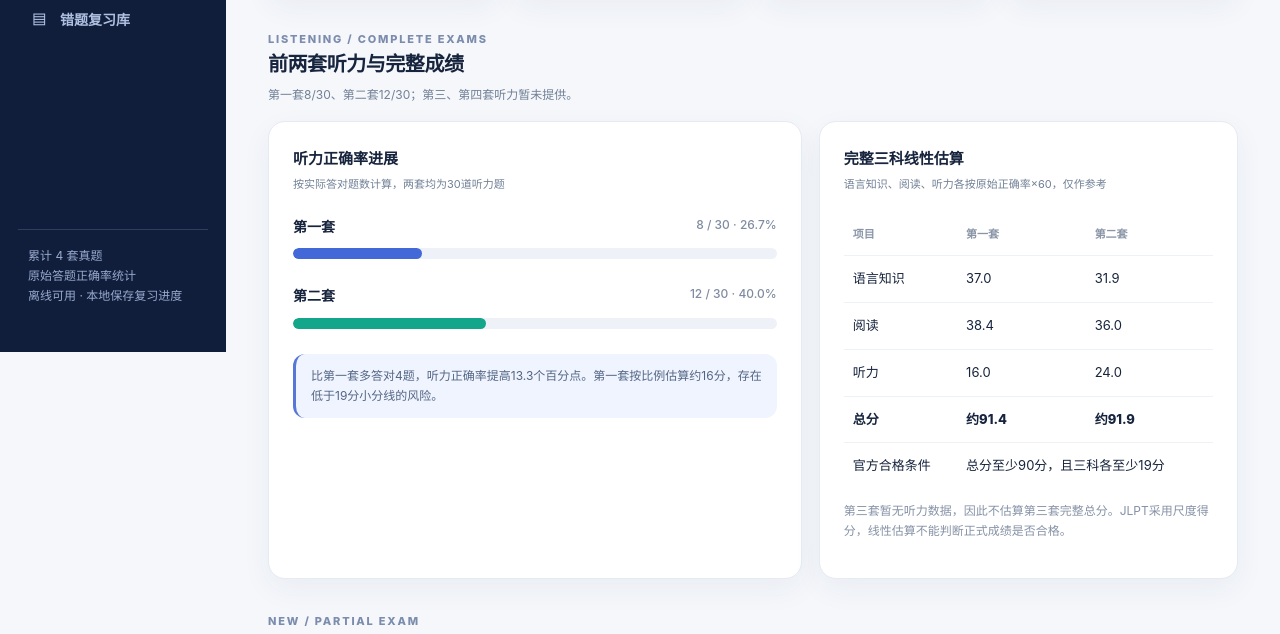
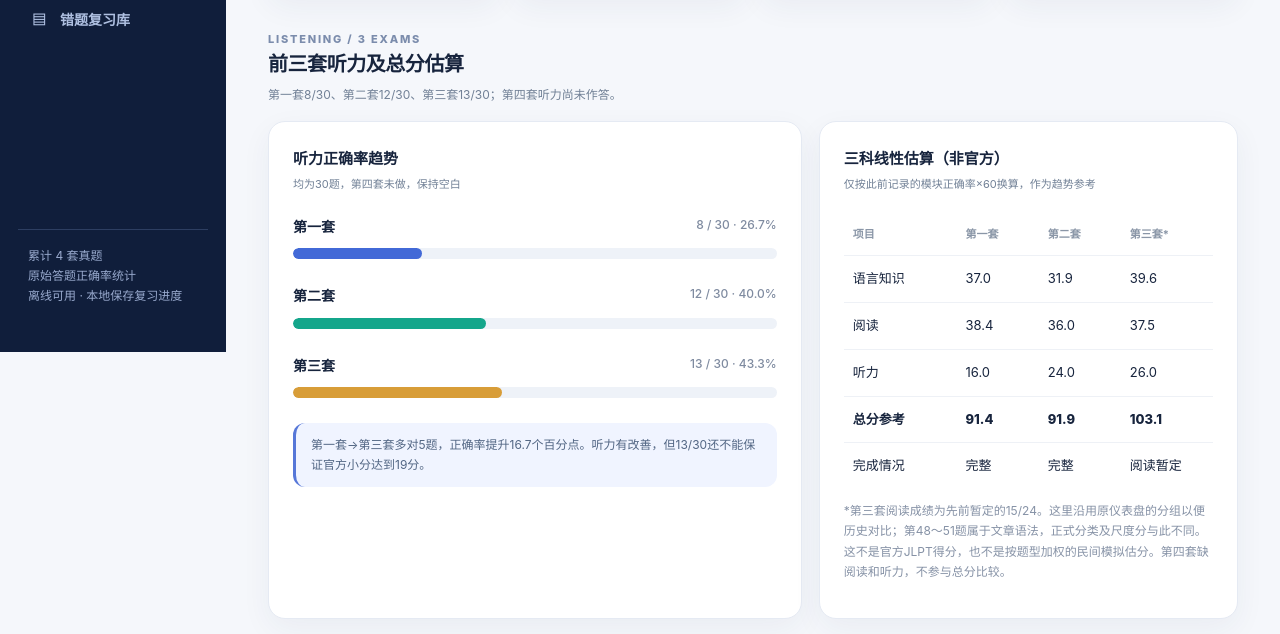
Before and after one commit to yuan-a-an/jlpt-n2-dashboard, a plain HTML site: page index.html in a window 1280 px wide. Shown: the part 448-1082 px from the top of the page. Drawn offline with Linux system fonts and the light colour scheme.

Commit message:
Add third mock listening score 13/30 and three-exam listening trend

```diff
--- a/index.html
+++ b/index.html
@@ -7,24 +7,28 @@
 <div class="card kpi"><div class="kpi-label">四套累计错题（不含听力）</div><div class="kpi-main">102 <span style="font-size:13px;color:#92a0b6">/ 262</span></div><div class="kpi-foot">27＋32＋25＋18题</div></div>
 <div class="card kpi"><div class="kpi-label">第四套词汇正确率</div><div class="kpi-main">80%</div><div class="kpi-foot good">24 / 30 · 连续两套80%</div></div>
 <div class="card kpi"><div class="kpi-label">首要提升项</div><div class="kpi-main" style="font-size:27px;color:#d35e6b">语法排序</div><div class="kpi-foot">四套共错16 / 20题</div></div></div></section>
-<section id="listening" class="section"><div class="section-head"><div><div class="section-tag">LISTENING / COMPLETE EXAMS</div><h2>前两套听力与完整成绩</h2><p>第一套8/30、第二套12/30；第三、第四套听力暂未提供。</p></div></div>
+<section id="listening" class="section"><div class="section-head"><div><div class="section-tag">LISTENING / 3 EXAMS</div><h2>前三套听力及总分估算</h2><p>第一套8/30、第二套12/30、第三套13/30；第四套听力尚未作答。</p></div></div>
 <div class="grid2">
-<div class="card panel"><h3>听力正确率进展</h3><p class="hint">按实际答对题数计算，两套均为30道听力题</p>
+<div class="card panel"><h3>听力正确率趋势</h3><p class="hint">均为30题，第四套未做，保持空白</p>
 <div class="compare-row"><div class="compare-top"><span>第一套</span><span class="nums">8 / 30 · 26.7%</span></div><div class="bar-line"><div style="width:26.7%;background:#4269d7"></div></div></div>
 <div class="compare-row"><div class="compare-top"><span>第二套</span><span class="nums">12 / 30 · 40.0%</span></div><div class="bar-line"><div style="width:40%;background:#14a68b"></div></div></div>
-<div class="callout">比第一套多答对4题，听力正确率提高13.3个百分点。第一套按比例估算约16分，存在低于19分小分线的风险。</div></div>
-<div class="card panel"><h3>完整三科线性估算</h3><p class="hint">语言知识、阅读、听力各按原始正确率×60，仅作参考</p>
-<div class="table-wrap"><table style="min-width:340px"><thead><tr><th>项目</th><th>第一套</th><th>第二套</th></tr></thead><tbody>
-<tr><td>语言知识</td><td>37.0</td><td>31.9</td></tr><tr><td>阅读</td><td>38.4</td><td>36.0</td></tr><tr><td>听力</td><td>16.0</td><td>24.0</td></tr><tr><td><b>总分</b></td><td><b>约91.4</b></td><td><b>约91.9</b></td></tr>
-<tr><td>官方合格条件</td><td colspan="2">总分至少90分，且三科各至少19分</td></tr></tbody></table></div>
-<p class="subnote">第三套暂无听力数据，因此不估算第三套完整总分。JLPT采用尺度得分，线性估算不能判断正式成绩是否合格。</p></div></div></section>
+<div class="compare-row"><div class="compare-top"><span>第三套</span><span class="nums">13 / 30 · 43.3%</span></div><div class="bar-line"><div style="width:43.3%;background:#d89d38"></div></div></div>
+<div class="callout">第一套→第三套多对5题，正确率提升16.7个百分点。听力有改善，但13/30还不能保证官方小分达到19分。</div></div>
+<div class="card panel"><h3>三科线性估算（非官方）</h3><p class="hint">仅按此前记录的模块正确率×60换算，作为趋势参考</p>
+<div class="table-wrap"><table style="min-width:390px"><thead><tr><th>项目</th><th>第一套</th><th>第二套</th><th>第三套*</th></tr></thead><tbody>
+<tr><td>语言知识</td><td>37.0</td><td>31.9</td><td>39.6</td></tr>
+<tr><td>阅读</td><td>38.4</td><td>36.0</td><td>37.5</td></tr>
+<tr><td>听力</td><td>16.0</td><td>24.0</td><td>26.0</td></tr>
+<tr><td><b>总分参考</b></td><td><b>91.4</b></td><td><b>91.9</b></td><td><b>103.1</b></td></tr>
+<tr><td>完成情况</td><td>完整</td><td>完整</td><td>阅读暂定</td></tr>
+</tbody></table></div><p class="subnote">*第三套阅读成绩为先前暂定的15/24。这里沿用原仪表盘的分组以便历史对比；第48～51题属于文章语法，正式分类及尺度分与此不同。这不是官方JLPT得分，也不是按题型加权的民间模拟估分。第四套缺阅读和听力，不参与总分比较。</p></div></div></section>
 <section id="fourth" class="section"><div class="section-head"><div><div class="section-tag">NEW / PARTIAL EXAM</div><h2>第四套 · 2022年7月N2（阶段成绩）</h2><p>仅完成词汇与语法47题，阅读、听力未作答，不能与前三套整卷总正确率直接比较。</p></div></div>
 <div class="grid2"><div class="card panel"><h3>第四套正确率</h3>
 <div class="compare-row"><div class="compare-top"><span>词汇</span><span class="nums">24 / 30 · 80.0%</span></div><div class="bar-line"><div style="width:80%;background:#4269d7"></div></div></div>
 <div class="compare-row"><div class="compare-top"><span>语法</span><span class="nums">5 / 17 · 29.4%</span></div><div class="bar-line"><div style="width:29.4%;background:#e36b72"></div></div></div>
 <div class="compare-row"><div class="compare-top"><span>语言知识合计</span><span class="nums">29 / 47 · 61.7%</span></div><div class="bar-line"><div style="width:61.7%;background:#14a68b"></div></div></div></div>
 <div class="card panel"><h3>本套错题分布</h3><div class="table-wrap"><table><thead><tr><th>题型</th><th>错题数</th><th>错题号</th></tr></thead><tbody><tr><td>词汇</td><td>6</td><td>5、13、17、21、25、30</td></tr><tr><td>语法选择</td><td>8</td><td>31、33、34、35、36、39、41、42</td></tr><tr><td>语法排序</td><td>4</td><td>43、44、45、47</td></tr></tbody></table></div><div class="callout">四套排序题共20道错16道，尚未改善。第四套阅读、听力未做，暂不估分。</div></div></div></section>
-<section id="trends" class="section"><div class="section-head"><div><div class="section-tag">01 / PERFORMANCE</div><h2>成绩趋势与模块对比</h2><p>前两套72题、第三套71题，以下按各模块正确率比较；第三、第四套听力未记录。</p></div></div><div class="grid2"><div class="card panel"><h3>三个模块的正确率变化</h3><p class="hint">折线展示四次模拟的变化方向（单位：%）</p><svg class="trend-svg" role="img" aria-label="三次模拟词汇、语法、阅读正确率趋势" viewBox="0 0 560 280"><g id="trendPlot"></g></svg><div class="legend" style="margin-top:7px"><span><i class="dot" style="background:#4269d7"></i>词汇</span><span><i class="dot" style="background:#e36b72"></i>语法</span><span><i class="dot" style="background:#14a68b"></i>阅读</span></div></div><div class="card panel"><h3>各模块正确率</h3><p class="hint">第一套、第二套、第三套对比</p><div id="comparison"></div><div class="callout">语法正确率为 <b>47.1% → 29.4% → 41.2%</b>。第三套词汇升至 <b>80%</b>，但三套排序题合计仅对 <b>3/15</b>。</div></div></div><div class="card panel" style="margin-top:16px"><h3>四套成绩明细</h3><div class="table-wrap"><table><thead><tr><th>模拟</th><th>词汇 (30题)</th><th>语法 (17题)</th><th>阅读</th><th>总正确</th><th>正确率</th></tr></thead><tbody>
+<section id="trends" class="section"><div class="section-head"><div><div class="section-tag">01 / PERFORMANCE</div><h2>成绩趋势与模块对比</h2><p>前两套72题、第三套71题，以下按各模块正确率比较；第四套听力未记录。</p></div></div><div class="grid2"><div class="card panel"><h3>三个模块的正确率变化</h3><p class="hint">折线展示四次模拟的变化方向（单位：%）</p><svg class="trend-svg" role="img" aria-label="三次模拟词汇、语法、阅读正确率趋势" viewBox="0 0 560 280"><g id="trendPlot"></g></svg><div class="legend" style="margin-top:7px"><span><i class="dot" style="background:#4269d7"></i>词汇</span><span><i class="dot" style="background:#e36b72"></i>语法</span><span><i class="dot" style="background:#14a68b"></i>阅读</span></div></div><div class="card panel"><h3>各模块正确率</h3><p class="hint">第一套、第二套、第三套对比</p><div id="comparison"></div><div class="callout">语法正确率为 <b>47.1% → 29.4% → 41.2%</b>。第三套词汇升至 <b>80%</b>，但三套排序题合计仅对 <b>3/15</b>。</div></div></div><div class="card panel" style="margin-top:16px"><h3>四套成绩明细</h3><div class="table-wrap"><table><thead><tr><th>模拟</th><th>词汇 (30题)</th><th>语法 (17题)</th><th>阅读</th><th>总正确</th><th>正确率</th></tr></thead><tbody>
 <tr><td><b>第一套</b></td><td>21 / 30 · 70.0%</td><td>8 / 17 · 47.1%</td><td>16 / 25 · 64.0%</td><td>45 / 72</td><td>62.5%</td></tr>
 <tr><td><b>第二套</b></td><td>20 / 30 · 66.7%</td><td>5 / 17 · 29.4%</td><td>15 / 25 · 60.0%</td><td>40 / 72</td><td>55.6%</td></tr>
 <tr><td><b>第三套</b></td><td>24 / 30 · 80.0%</td><td>7 / 17 · 41.2%</td><td>15 / 24 · 62.5%*</td><td>46 / 71*</td><td><b>64.8%*</b></td></tr>
```
